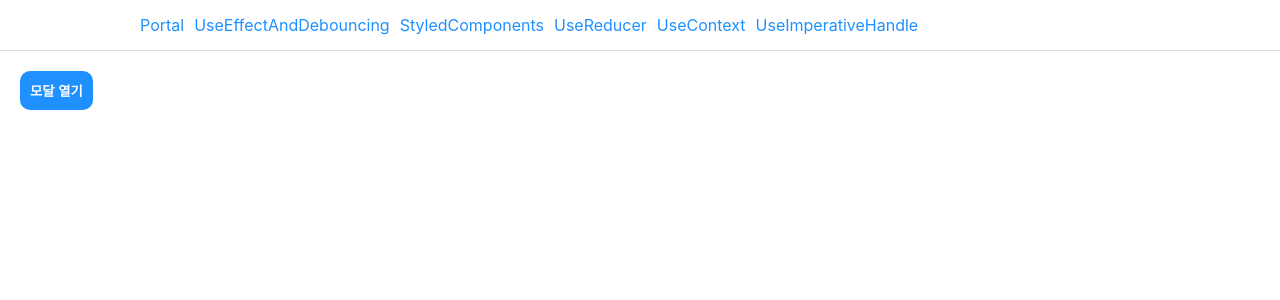
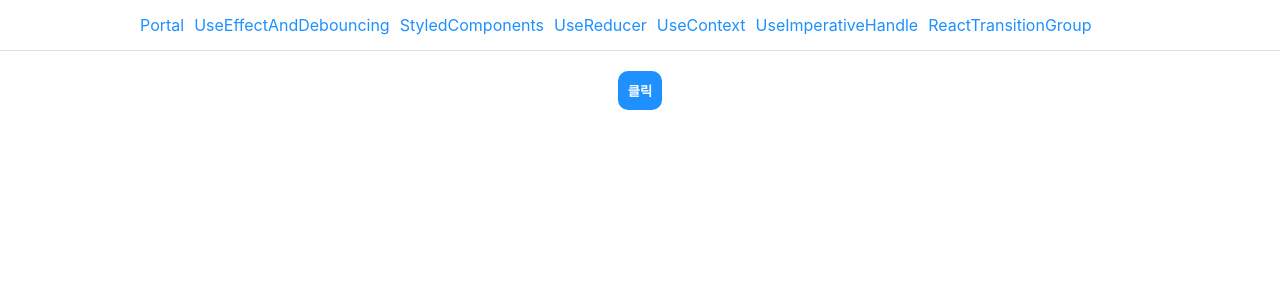
Before and after one commit to socratone/react-advanced, a React (Create React App) app: page /react-transition-group in a window 1280 px wide. Shown: the top 300 px of the page. Built offline with nearby package versions, Linux system fonts and the light colour scheme.

Commit message:
feat: react transition group 사용 예제 추가

```diff
--- a/package.json
+++ b/package.json
@@ -16,6 +16,7 @@
     "react-dom": "^17.0.2",
     "react-router-dom": "^6.0.1",
     "react-scripts": "4.0.3",
+    "react-transition-group": "^4.4.2",
     "styled-components": "^5.3.3",
     "typescript": "^4.4.4",
     "web-vitals": "^1.1.2"
--- a/src/App.tsx
+++ b/src/App.tsx
@@ -7,6 +7,7 @@ import StyledComponents from './pages/StyledComponents';
 import UseReducer from './pages/UseReducer';
 import UseContext from './pages/UseContext';
 import UseImperativeHandle from './pages/UseImperativeHandle';
+import ReactTransitionGroup from './pages/ReactTransitionGroup';
 
 function App() {
   return (
@@ -22,6 +23,9 @@ function App() {
         <MainNavItem to="/use-imperative-handle">
           UseImperativeHandle
         </MainNavItem>
+        <MainNavItem to="/react-transition-group">
+          ReactTransitionGroup
+        </MainNavItem>
       </MainNav>
       <Routes>
         <Route path="/portal" element={<Portal />} />
@@ -36,6 +40,10 @@ function App() {
           path="/use-imperative-handle"
           element={<UseImperativeHandle />}
         />
+        <Route
+          path="/react-transition-group"
+          element={<ReactTransitionGroup />}
+        />
         <Route path="*" element={<Portal />} />
       </Routes>
     </div>
--- /dev/null
+++ b/src/pages/ReactTransitionGroup/index.tsx
@@ -0,0 +1,78 @@
+import styled from 'styled-components';
+import { useState } from 'react';
+import { Transition } from 'react-transition-group';
+
+/**
+ * 버튼을 눌러 원이 생길 때에는 css animation을 이용해 opacity 애니메이션을 주고
+ * 버튼을 눌러 원이 사라질 때에는 바로 사라지지 않도록 react-transition-group 라이브러리를 사용한다.
+ *
+ * mountOnEnter 속성을 넣으면 in이 true로 바뀌어 애니메이션이 시작될 때 자식을 생성하고
+ * unmountOnExit 속성을 넣으면 in이 false로 바뀌어 timeout만큼 지나 state가 exited이 됐을 때 자식을 없앤다.
+ *
+ * in이 false로 바뀌면 state가 exiting이 되는데 이 때에 opacity 애니메이션을 timeout만큼 주면
+ * timeout이 끝난 다음 사라지기 때문에 자연스러운 애니메이션을 만들 수 있다.
+ */
+const ReactTransitionGroup = () => {
+  const [show, setShow] = useState(false);
+
+  const handleClick = () => {
+    setShow((show) => !show);
+  };
+
+  return (
+    <Container>
+      <Transition in={show} timeout={1000} mountOnEnter unmountOnExit>
+        {/* state는 'entering' | 'entered' | 'exiting' | 'exited' | 'unmounted의' 상태를 가짐 */}
+        {(state) => (
+          <>
+            <div>{state}</div>
+            {/* 'exiting'일 때에만 opacity를 0으로 하여 transition이 작동하도록 한다. (사라지는 애니메이션) */}
+            <Circle style={{ opacity: state === 'exiting' ? 0 : 1 }} />
+          </>
+        )}
+      </Transition>
+
+      <Button onClick={handleClick}>클릭</Button>
+    </Container>
+  );
+};
+
+const Container = styled.div`
+  padding: 20px;
+  display: flex;
+  flex-direction: column;
+  align-items: center;
+  gap: 10px;
+`;
+
+const Button = styled.button`
+  color: white;
+  background: dodgerblue;
+  border: 0;
+  border-radius: 10px;
+  padding: 10px;
+  cursor: pointer;
+  font-weight: 700;
+`;
+
+const Circle = styled.div`
+  width: 100px;
+  height: 100px;
+  border-radius: 50%;
+  background: tomato;
+  transition: all 1s ease-in;
+  opacity: 0;
+
+  animation: 1s ease-in fade-in;
+
+  @keyframes fade-in {
+    0% {
+      opacity: 0;
+    }
+    100% {
+      opacity: 1;
+    }
+  }
+`;
+
+export default ReactTransitionGroup;
```
